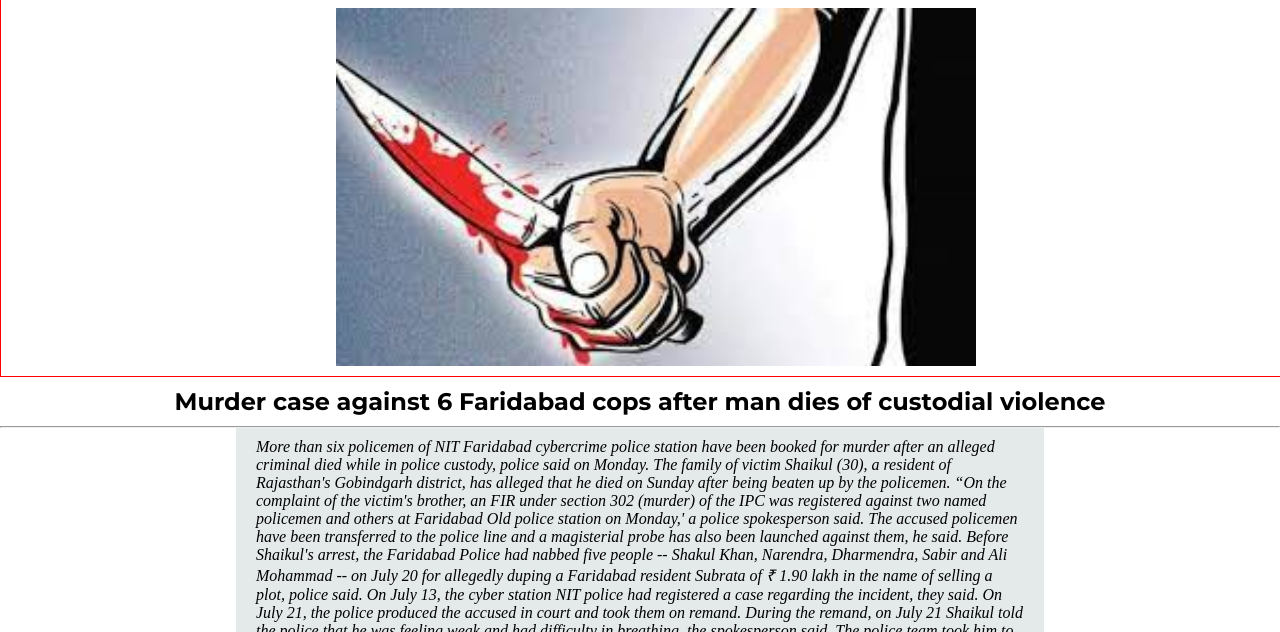
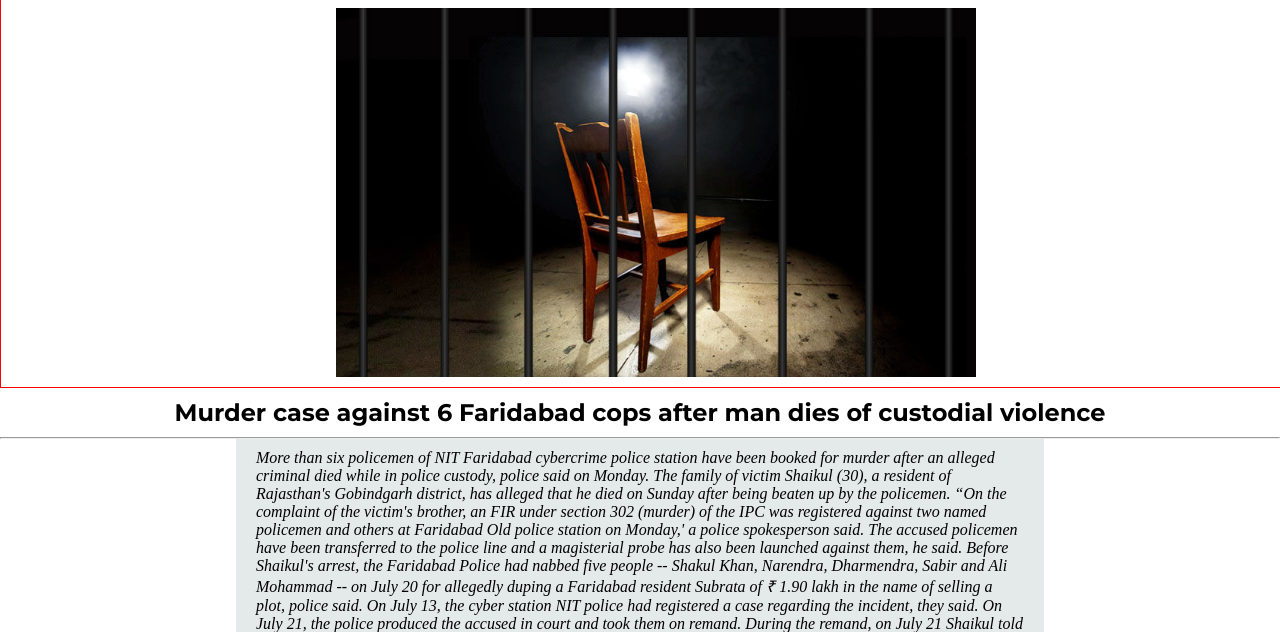
Before and after one commit to saik12345/onlineJourno, a plain HTML site: page crime.html in a window 1280 px wide. Shown: the part 168-800 px from the top of the page. Drawn offline with Linux system fonts and the light colour scheme.

Commit message:
Update crime.html

```diff
--- a/crime.html
+++ b/crime.html
@@ -24,7 +24,7 @@
 
     </div>
     <div class="news">
-        <div id="sub-6" class="news-img"><img src="images/crime2.jpg" alt=""></div>
+        <div id="sub-6" class="news-img"><img src="images/crime3.jpg" alt=""></div>
         <div class="news-text"><h1>Murder case against 6 Faridabad cops after man dies of custodial violence</h1><hr>
             <p>More than six policemen of NIT Faridabad cybercrime police station have been booked for murder after an alleged criminal died while in police custody, police said on Monday.
 The family of victim Shaikul (30), a resident of Rajasthan's Gobindgarh district, has alleged that he died on Sunday after being beaten up by the policemen.
```
